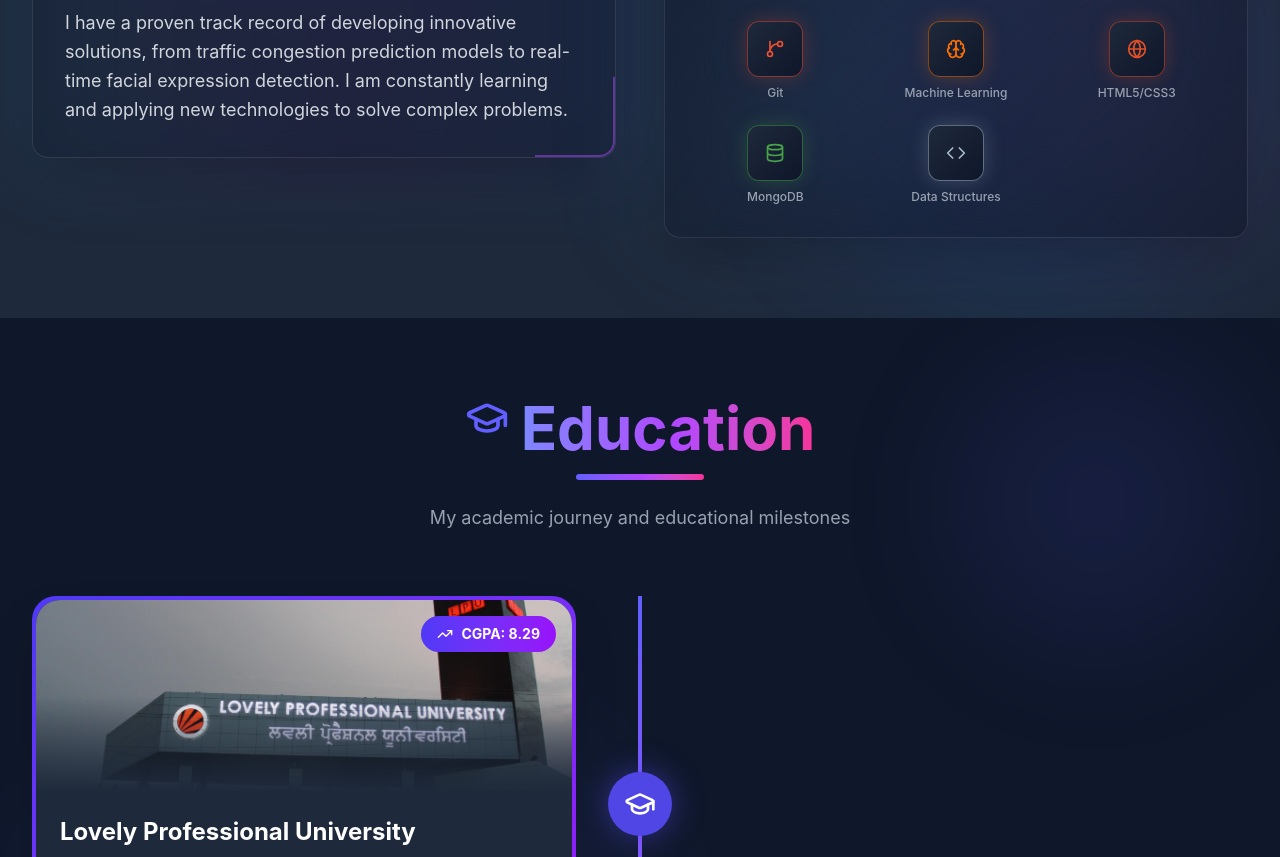
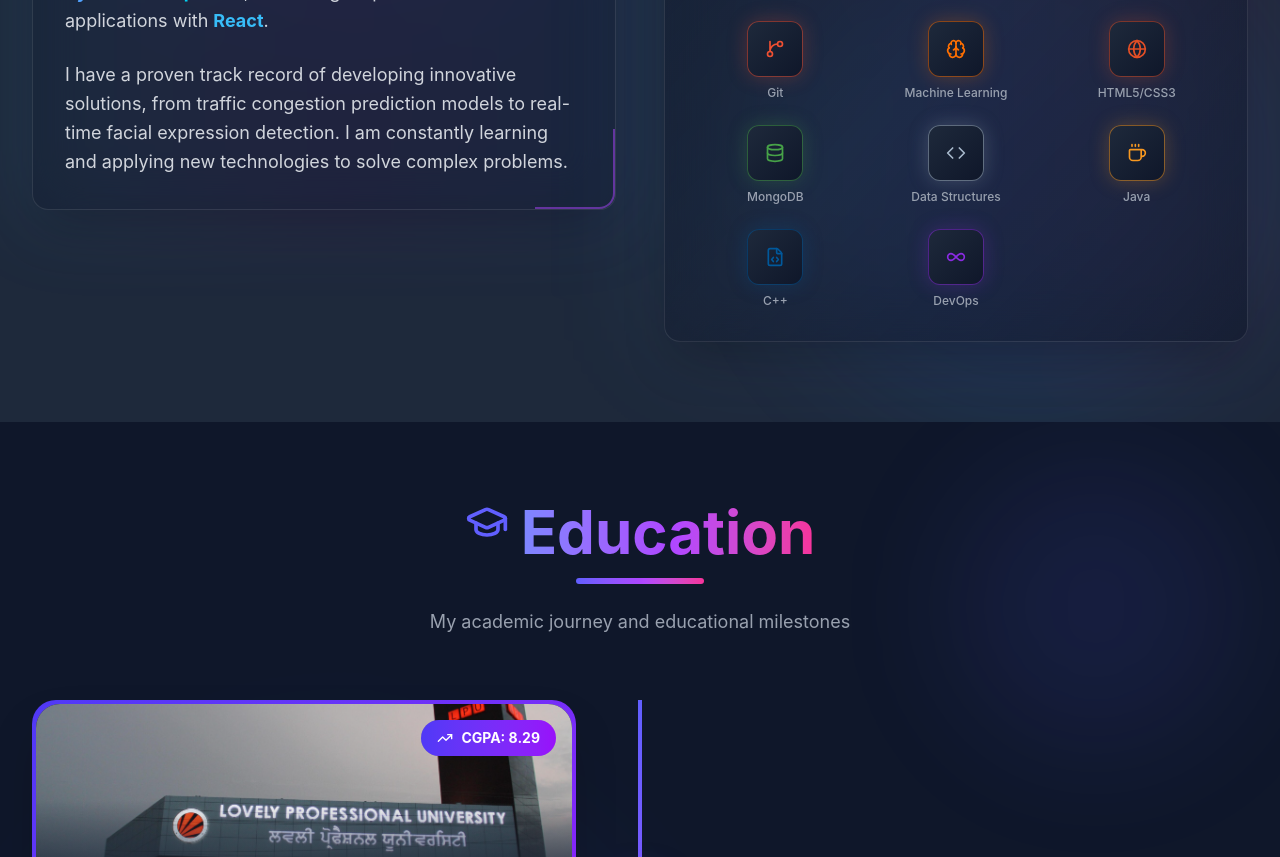
Before and after one commit to Amit9031/Portfolio, a React (Vite) app: page / in a window 1280 px wide. Shown: the part 1280-2137 px from the top of the page. Built offline with nearby package versions, Linux system fonts and the light colour scheme.

Commit message:
feat: add Java, C++, and DevOps to tech stack

```diff
--- a/src/components/About.jsx
+++ b/src/components/About.jsx
@@ -1,6 +1,6 @@
 import React from 'react';
 import { motion } from 'framer-motion';
-import { Code, Palette, Terminal, Cpu, Database, Globe, Layout, Server, GitBranch, Brain, Sparkles } from 'lucide-react';
+import { Code, Palette, Terminal, Cpu, Database, Globe, Layout, Server, GitBranch, Brain, Sparkles, Coffee, FileCode, Infinity } from 'lucide-react';
 
 const About = () => {
     const skills = [
@@ -15,6 +15,9 @@
         { name: 'HTML5/CSS3', icon: <Globe size={20} />, color: '#E34F26' },
         { name: 'MongoDB', icon: <Database size={20} />, color: '#47A248' },
         { name: 'Data Structures', icon: <Code size={20} />, color: '#A8B9CC' },
+        { name: 'Java', icon: <Coffee size={20} />, color: '#f89820' },
+        { name: 'C++', icon: <FileCode size={20} />, color: '#00599C' },
+        { name: 'DevOps', icon: <Infinity size={20} />, color: '#8A2BE2' },
     ];
 
     const containerVariants = {
```
